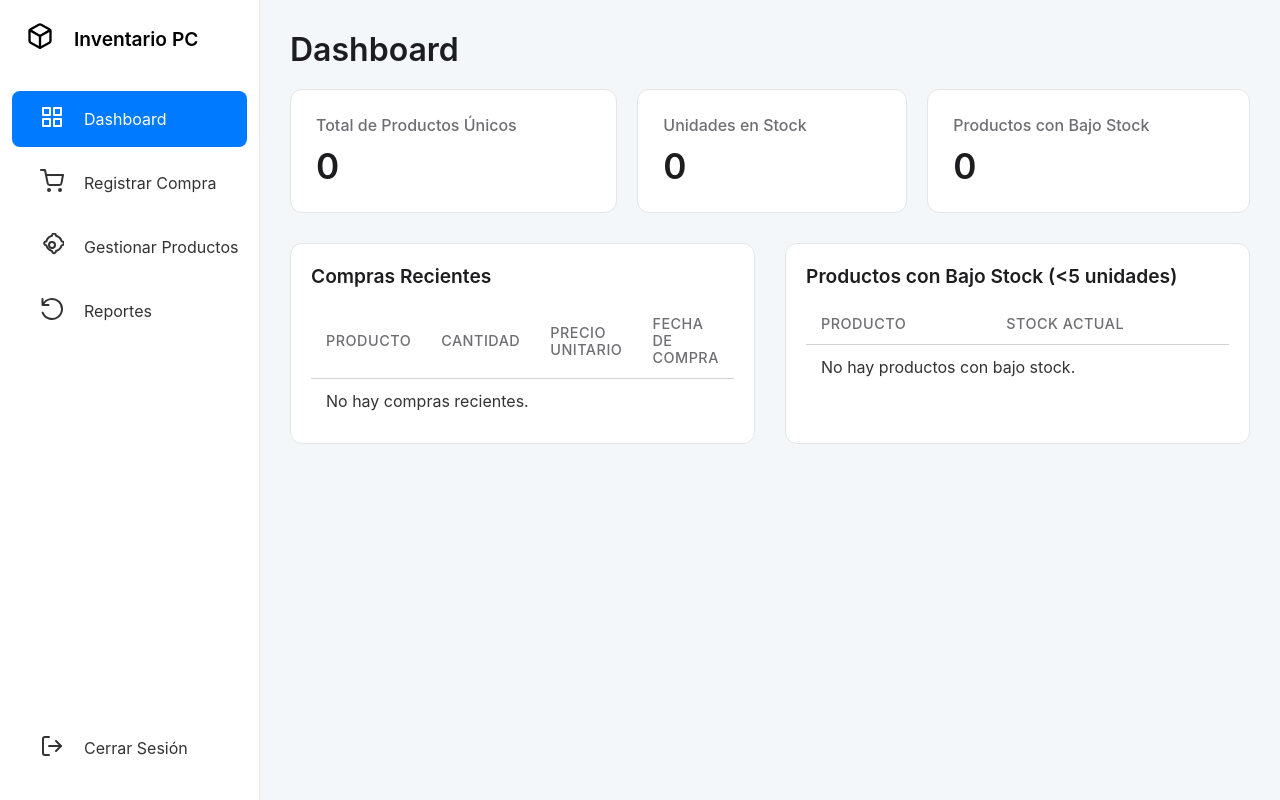
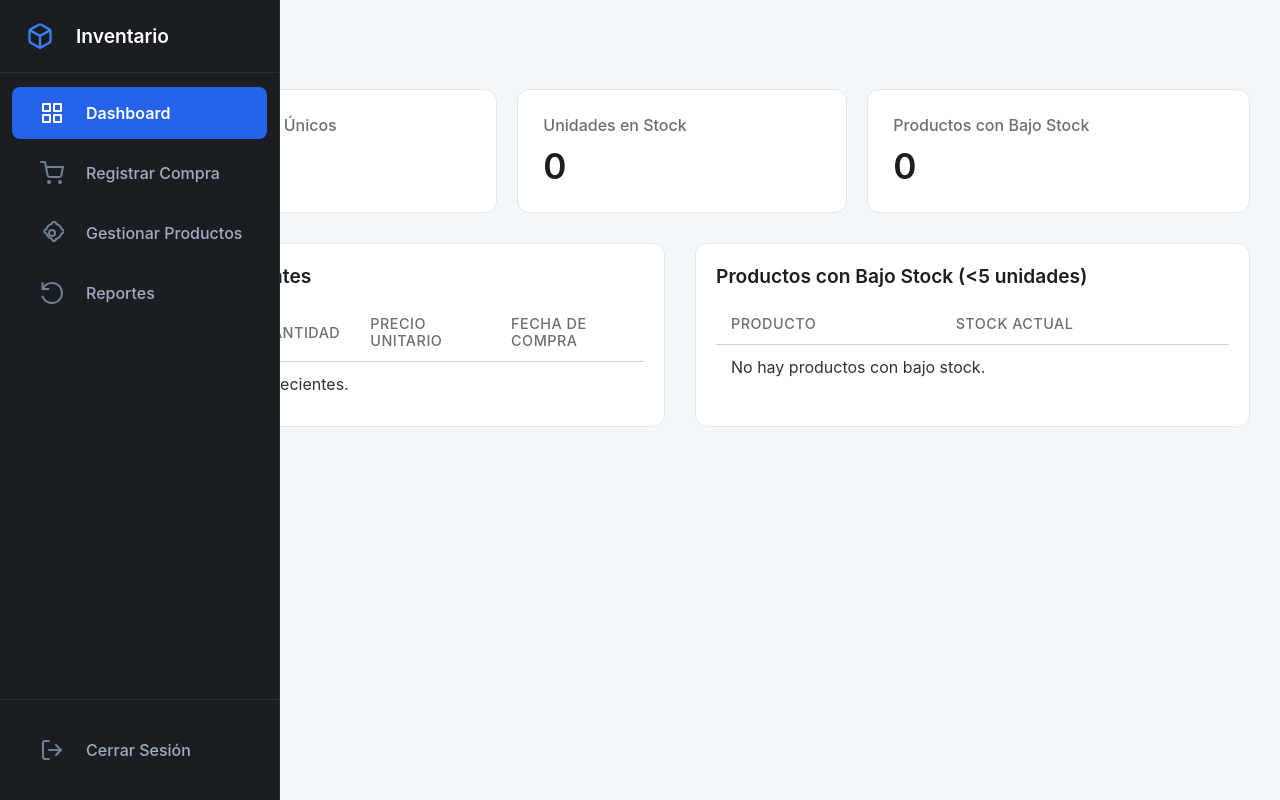
Before and after one commit to Codearlo/sis_inv, a PHP site: page /dashboard.php in a window 1280 px wide. Run offline with PHP 8.4, Linux system fonts and the light colour scheme; the visitor is signed in with stand-in values (Sample User, id 1); data that the repository does not hold is empty.

Commit message:
Subiendo los archivos

```diff
--- a/public/css/dashboard_styles.css
+++ b/public/css/dashboard_styles.css
@@ -9,22 +9,15 @@ body {
     font-family: -apple-system, BlinkMacSystemFont, "Segoe UI", Roboto, "Helvetica Neue", Arial, sans-serif;
     background-color: #f4f7fa;
     color: #333;
-    overflow-x: hidden;
 }
 
 /* --- Contenido Principal --- */
 .main-content {
-    margin-left: 80px; /* Coincide con el ancho encogido del sidebar */
+    /* Margen izquierdo fijo igual al ancho del sidebar encogido */
+    margin-left: 80px;
     flex-grow: 1;
     padding: 30px;
-    transition: margin-left 0.3s cubic-bezier(0.25, 0.1, 0.25, 1);
-}
-
-/* Este selector complejo ya no es necesario si el sidebar está fijo,
-   pero lo dejamos por si se quisiera cambiar el comportamiento en el futuro.
-   Ajusta el margen del contenido cuando el sidebar se expande. */
-body:has(.sidebar:hover) .main-content {
-    margin-left: 260px; /* Coincide con el ancho expandido del sidebar */
+    /* La transición ya no es necesaria aquí */
 }
 
 .main-content header h1 {
--- a/public/parts/sidebar.php
+++ b/public/parts/sidebar.php
@@ -1,30 +1,37 @@
 <style>
-    /* Estilos encapsulados para el Sidebar */
+    /* Estilos encapsulados para el Sidebar Flotante - Tema Oscuro */
     .sidebar {
         width: 80px; /* Ancho encogido */
-        background-color: #ffffff;
-        border-right: 1px solid #e5e5e5;
+        background-color: #1A1D21; /* Fondo oscuro del sidebar */
+        border-right: 1px solid #2A2E33; /* Borde sutil */
         height: 100vh;
         position: fixed;
+        top: 0;
+        left: 0;
         display: flex;
         flex-direction: column;
-        transition: width 0.3s cubic-bezier(0.25, 0.1, 0.25, 1);
+        transition: width 0.3s cubic-bezier(0.4, 0, 0.2, 1);
         overflow: hidden;
         white-space: nowrap;
         z-index: 1000;
     }
 
     .sidebar:hover {
-        width: 260px; /* Ancho expandido */
+        width: 280px; /* Ancho expandido */
     }
 
     .sidebar-header {
         display: flex;
         align-items: center;
         padding: 22px 26px;
+        min-height: 70px;
         font-size: 1.2rem;
         font-weight: 600;
-        color: #000;
+        color: #FFFFFF;
+    }
+
+    .sidebar-header .sidebar-icon {
+        color: #3B82F6; /* Azul brillante para el logo */
     }
 
     .sidebar-nav {
@@ -32,42 +39,50 @@
         display: flex;
         flex-direction: column;
         padding: 10px 0;
+        border-top: 1px solid #2A2E33;
     }
 
     .sidebar .nav-item {
         display: flex;
         align-items: center;
         text-decoration: none;
-        color: #333;
+        color: #A0AEC0; /* Texto gris claro */
         padding: 14px 28px;
         margin: 4px 12px;
         border-radius: 8px;
+        font-weight: 500;
         transition: background-color 0.2s ease-in-out, color 0.2s ease-in-out;
     }
 
     .sidebar .nav-item:hover {
-        background-color: #f0f0f0;
-        color: #007aff;
+        background-color: #252A2F;
+        color: #FFFFFF; /* Texto blanco al pasar el cursor */
     }
 
     .sidebar .nav-item.active {
-        background-color: #007aff;
-        color: #fff;
+        background-color: #2563EB; /* Azul más intenso para el activo */
+        color: #FFFFFF;
+        font-weight: 600;
     }
 
-    .sidebar .nav-item.active:hover {
-        color: #fff;
+    .sidebar .nav-item.active .sidebar-icon,
+    .sidebar .nav-item.active:hover .sidebar-icon {
+        color: #FFFFFF;
     }
 
     .sidebar-icon {
-        display: inline-block;
+        display: flex;
+        align-items: center;
+        justify-content: center;
         min-width: 24px;
-        margin-right: 20px;
+        margin-right: 22px;
+        color: #718096; /* Color de íconos */
+        transition: color 0.2s ease-in-out;
     }
 
     .sidebar-text {
         opacity: 0;
-        transition: opacity 0.2s ease-in-out;
+        transition: opacity 0.2s 0.05s ease-in-out;
     }
 
     .sidebar:hover .sidebar-text {
@@ -75,7 +90,8 @@
     }
 
     .sidebar-footer {
-        padding-bottom: 20px;
+        padding: 20px 0;
+        border-top: 1px solid #2A2E33;
     }
 </style>
 
@@ -84,7 +100,7 @@
         <span class="sidebar-icon">
             <svg xmlns="http://www.w3.org/2000/svg" width="28" height="28" viewBox="0 0 24 24" fill="none" stroke="currentColor" stroke-width="2" stroke-linecap="round" stroke-linejoin="round"><path d="M21 16V8a2 2 0 0 0-1-1.73l-7-4a2 2 0 0 0-2 0l-7 4A2 2 0 0 0 3 8v8a2 2 0 0 0 1 1.73l7 4a2 2 0 0 0 2 0l7-4A2 2 0 0 0 21 16z"></path><polyline points="3.27 6.96 12 12.01 20.73 6.96"></polyline><line x1="12" y1="22.08" x2="12" y2="12"></line></svg>
         </span>
-        <span class="sidebar-text">Inventario PC</span>
+        <span class="sidebar-text">Inventario</span>
     </div>
     <nav class="sidebar-nav">
         <a href="dashboard.php" class="nav-item active">
```
